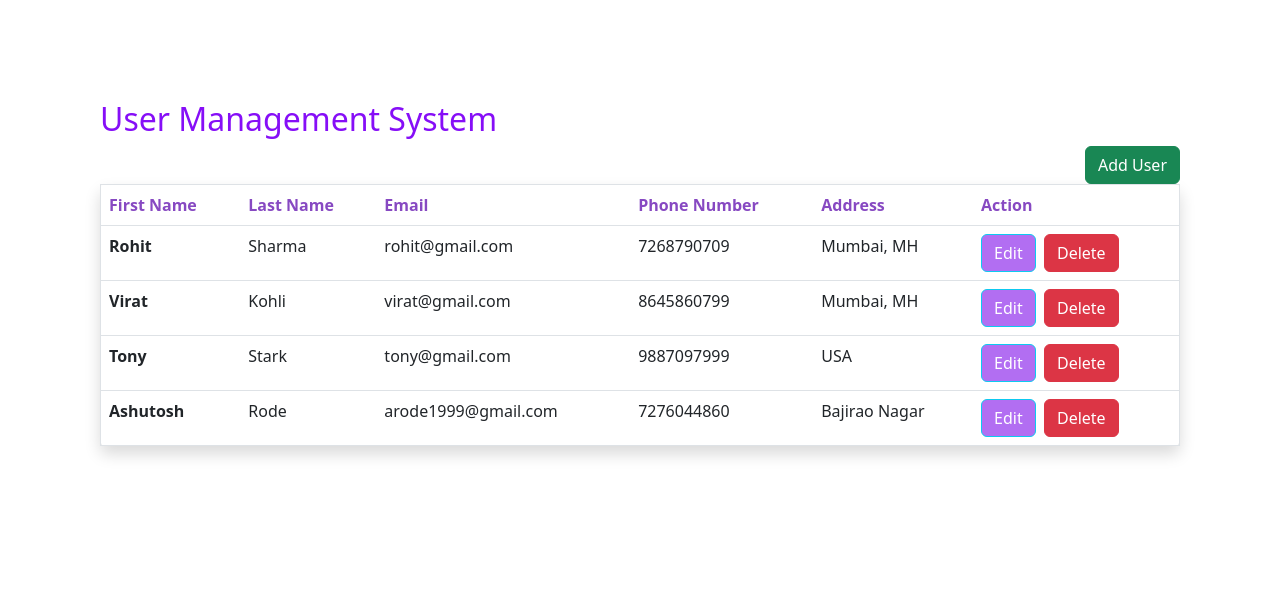
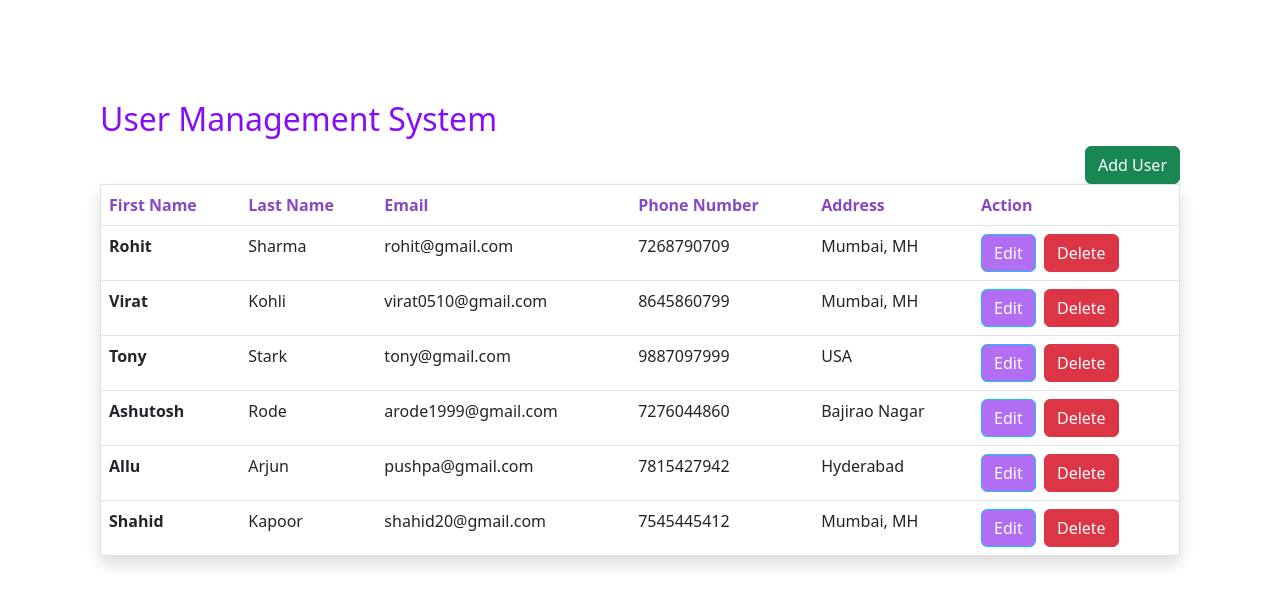
Before and after one commit to AshutoshRode/User-Management-System, an Angular app: page /user-list in a window 1280 px wide. Shown: the top 606 px of the page. Built offline with nearby package versions, Linux system fonts and the light colour scheme; data requests are answered from the project's data file.

Commit message:
corrections

```diff
--- a/db.json
+++ b/db.json
@@ -5,15 +5,15 @@
       "firstName": "Rohit ",
       "lastName": "Sharma",
       "email": "rohit@gmail.com",
-      "phone": 7268790709,
+      "phone": "7268790709",
       "address": "Mumbai, MH"
     },
     {
       "id": "357f",
       "firstName": "Virat",
       "lastName": "Kohli",
-      "email": "virat@gmail.com",
-      "phone": 8645860799,
+      "email": "virat0510@gmail.com",
+      "phone": "8645860799",
       "address": "Mumbai, MH"
     },
     {
@@ -21,7 +21,7 @@
       "firstName": "Tony ",
       "lastName": "Stark",
       "email": "tony@gmail.com",
-      "phone": 9887097999,
+      "phone": "9887097999",
       "address": "USA"
     },
     {
@@ -31,6 +31,22 @@
       "email": "arode1999@gmail.com",
       "phone": "7276044860",
       "address": "Bajirao Nagar"
+    },
+    {
+      "id": "a735",
+      "firstName": "Allu",
+      "lastName": "Arjun",
+      "email": "pushpa@gmail.com",
+      "phone": "7815427942",
+      "address": "Hyderabad"
+    },
+    {
+      "id": "705d",
+      "firstName": "Shahid",
+      "lastName": "Kapoor",
+      "email": "shahid20@gmail.com",
+      "phone": "7545445412",
+      "address": "Mumbai, MH"
     }
   ]
 }
--- a/src/app/data.service.ts
+++ b/src/app/data.service.ts
@@ -1,6 +1,6 @@
 import { HttpClient } from '@angular/common/http';
 import { Injectable } from '@angular/core';
-import { Subject } from 'rxjs';
+
 
 @Injectable({
   providedIn: 'root'
```
